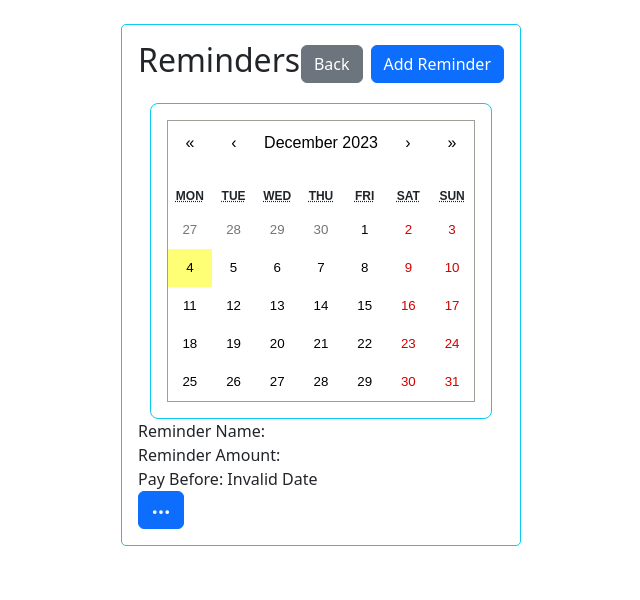
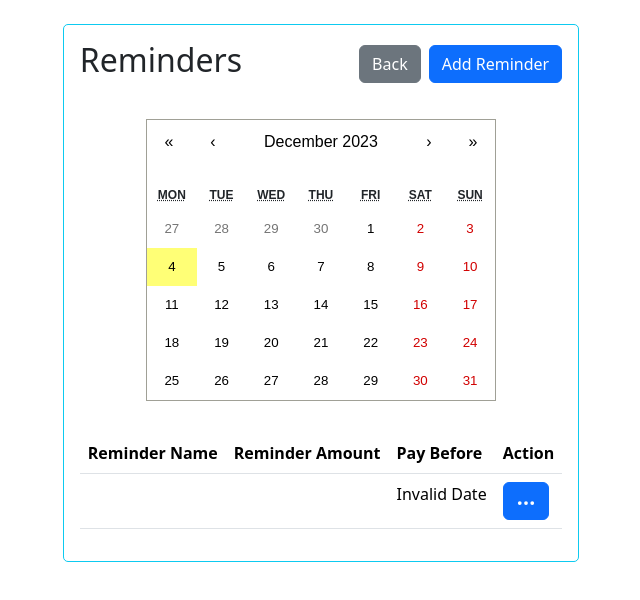
Before and after one commit to hirofranx1/webdevIM, a React (Vite) app in the folder tigum/: page /reminders in a window 1280 px wide. Shown: the top 600 px of the page, without its empty margins (319-959 px from the left). Built offline with nearby package versions, Linux system fonts and the light colour scheme.

Commit message:
updated reminders page and quality of life update on dashboard

```diff
--- a/tigum/src/Dashboard.jsx
+++ b/tigum/src/Dashboard.jsx
@@ -226,22 +226,23 @@ function Dashboard() {
                     </div>
 
                     <div className="p-2">
-                        <p className="display-6 text-center"><b>{progressValue + '%'}</b></p>
-                        <ProgressBar animated variant='success' now={progressValue} />
+                        <p className="display-6 text-center"><b>{(progressValue !== undefined ? progressValue + '%' : 'No Budget')}</b></p>
+                        {progressValue !== undefined ? <ProgressBar animated variant='success' now={progressValue} /> : null}
                     </div>
                     <p className='text-center mt-1'><small>You have a remaining budget of</small></p>
-                    <p className="display-3 text-center"><b>{formatNumberToPHP(budgets[selectedIndex] && (budgets[selectedIndex].budget_amount - spent))}</b></p>
-                    {spent > (budgets[selectedIndex] && (budgets[selectedIndex].budget_amount)) && <p className="text-center text-danger">You are over budget!</p>}
+                    <p className="display-3 text-center"><b>{formatNumberToPHP((budgets[selectedIndex]?.budget_amount || 0) - spent)}</b></p>
+                    {(budgets[selectedIndex]?.budget_amount || 0) < spent && <p className="text-center text-danger">You are over budget!</p>}
 
                     <div className="d-flex text-center mb-2 mx-2">
                         <div className="flex-fill border border-end-1 rounded-start-3 bg-light border-dark">
-                            <p className="text-center"><small>Budget</small><br /><b>{formatNumberToPHP(budgets[selectedIndex] && budgets[selectedIndex].budget_amount)}</b></p>
+                            <p className="text-center"><small>Budget</small><br /><b>{formatNumberToPHP(budgets[selectedIndex]?.budget_amount || 0)}</b></p>
                         </div>
                         <div className="flex-fill border border-start-1 rounded-end-3 bg-light border-dark">
                             <p className="text-center"><small>Expense</small><br /><b>{formatNumberToPHP(spent)}</b></p>
                         </div>
                     </div>
                 </Card>
+
 
                 {(hasData) && (
                     // <div className="d-flex align-items-center justify-content-center mb-4">
@@ -355,7 +356,7 @@ function Dashboard() {
                 const today = new Date();
                 const budgetDate = new Date(budget.budget_end_date);
                 const id = budget.budget_id;
-                if(today > budgetDate){
+                if (today > budgetDate) {
                     return (
                         <Modal show={true} key={index}>
                             <Modal.Header closeButton>
--- a/tigum/src/Reminders.jsx
+++ b/tigum/src/Reminders.jsx
@@ -66,7 +66,7 @@ function Reminders() {
   console.log(reminderName + ": reminderName");
   async function addReminder(e) {
     e.preventDefault();
-    if(reminderBudget === ""){
+    if (reminderBudget === "") {
       setError("Please select a budget");
       return;
     }
@@ -168,9 +168,16 @@ function Reminders() {
       });
   }
 
+  // Sort reminders by date, closest date first
+  const sortedReminders = [...reminders].sort((a, b) => {
+    const dateA = new Date(a.reminder_date).getTime();
+    const dateB = new Date(b.reminder_date).getTime();
+    return dateA - dateB;
+  });
+
   return (
     <Container className="d-flex justify-content-center mt-4">
-      <Card border="info" style={{ borderRadius: '5px', maxWidth: '400px' }}>
+      <Card border="info" style={{ borderRadius: '5px', maxWidth: '600px' }}>
         <Card.Body>
           <div className="d-flex justify-content-between align-items-center mb-3">
             <h2>Reminders</h2>
@@ -178,7 +185,7 @@ function Reminders() {
               <button className="btn btn-secondary me-2" onClick={back}>Back</button>
               <button className="btn btn-primary" onClick={() => {
                 setShowRemindForm(true);
-                setReminderBudget({budget_name: budgets[0].budget_name , budget_id: budgets[0].budget_id});
+                setReminderBudget({ budget_name: budgets[0].budget_name, budget_id: budgets[0].budget_id });
               }}>Add Reminder</button>
             </div>
           </div>
@@ -237,13 +244,14 @@ function Reminders() {
                       className="form-select"
                       onChange={(e) => {
                         const budget = JSON.parse(e.target.value);
-                        setReminderBudget(budget)}}
+                        setReminderBudget(budget)
+                      }}
                     >
                       {budgets.map((budget, index) => {
                         return (
                           <option
                             key={`${budget.budget_id}-${index}`}
-                            value={JSON.stringify({budget_name: budget.budget_name, budget_id: budget.budget_id})}
+                            value={JSON.stringify({ budget_name: budget.budget_name, budget_id: budget.budget_id })}
                             className="text-center"
                           >
                             {budget.budget_name}
@@ -266,7 +274,7 @@ function Reminders() {
             <Container className="text-center">
               <Row>
                 <Col>
-                  <div className="border border-info rounded-3 p-3">
+                  <div className="rounded-3 p-3 d-flex justify-content-center">
                     <div>
                       <Calendar/>
                     </div>
@@ -276,30 +284,37 @@ function Reminders() {
             </Container>
           </div>
 
-          {/* Display reminders */}
-          {reminders.map((reminder, index) => {
-            return (
-              <div key={`${reminder.reminder_id}-${index}`}>
-                <div>Reminder Name: {reminder.reminder_name}</div>
-                <div>Reminder Amount: {reminder.reminder_amount}</div>
-                <div>
-                  Pay Before:{" "}
-                  {new Date(reminder.reminder_date).toLocaleDateString()}
-                </div>
-                <button className="btn btn-primary"
+          {/* Display reminders in a table sorted by closest date */}
+          <table className="table mt-3">
+            <thead>
+              <tr>
+                <th>Reminder Name</th>
+                <th>Reminder Amount</th>
+                <th>Pay Before</th>
+                <th>Action</th>
+              </tr>
+            </thead>
+            <tbody>
+              {sortedReminders.map((reminder, index) => (
+                <tr key={`${reminder.reminder_id}-${index}`}>
+                  <td>{reminder.reminder_name}</td>
+                  <td>{reminder.reminder_amount}</td>
+                  <td>{new Date(reminder.reminder_date).toLocaleDateString()}</td>
+                  <td>
+                    <button
+                      className="btn btn-primary"
                       onClick={() => {
-                          setReminderObject(reminder)
-                          setShowDetails(true)
+                        setReminderObject(reminder);
+                        setShowDetails(true);
                       }}
                     >
                       <BsThreeDots size={20} />
                     </button>
-
-                <br />
-
-              </div>
-            );
-          })}
+                  </td>
+                </tr>
+              ))}
+            </tbody>
+          </table>
 
         </Card.Body>
       </Card>
@@ -319,14 +334,16 @@ function Reminders() {
             <div>Reminder Budget: {reminderObject.budget_name}</div>
           </Modal.Body>
           <Modal.Footer>
-          <button onClick = {() => setPayForm(true) } className="btn btn-primary">Pay</button>
-                <button  className="btn btn-primary" onClick={() => {setUpdateForm(true)
+            <button onClick={() => setPayForm(true)} className="btn btn-primary">Pay</button>
+            <button className="btn btn-primary" onClick={() => {
+              setUpdateForm(true)
               setReminderName(reminderObject.reminder_name)
               setReminderDate(reminderObject.reminder_date)
               setReminderAmount(reminderObject.reminder_amount)
               setReminderCategory(reminderObject.reminder_category)
-                          setReminderBudget({budget_name: reminderObject.budget_name, budget_id: reminderObject.budget_id})}}>Update</button>
-                <button className="btn btn-primary" onClick={()=> {setDeleteForm(true)}}>Delete</button>
+              setReminderBudget({ budget_name: reminderObject.budget_name, budget_id: reminderObject.budget_id })
+            }}>Update</button>
+            <button className="btn btn-primary" onClick={() => { setDeleteForm(true) }}>Delete</button>
             <button onClick={() => setShowDetails(false)} className="btn btn-primary">Close</button>
           </Modal.Footer>
         </Modal>
@@ -410,13 +427,14 @@ function Reminders() {
                   className="form-select"
                   onChange={(e) => {
                     const budget = JSON.parse(e.target.value);
-                    setReminderBudget(budget)}}
+                    setReminderBudget(budget)
+                  }}
                 >
                   {budgets.map((budget, index) => {
                     return (
                       <option
                         key={`${budget.budget_id}-${index}`}
-                        value={JSON.stringify({budget_name: budget.budget_name, budget_id: budget.budget_id})}
+                        value={JSON.stringify({ budget_name: budget.budget_name, budget_id: budget.budget_id })}
                         className="text-center"
                       >
                         {budget.budget_name}
```
Lines whose indentation alone changed are shown as unchanged.
